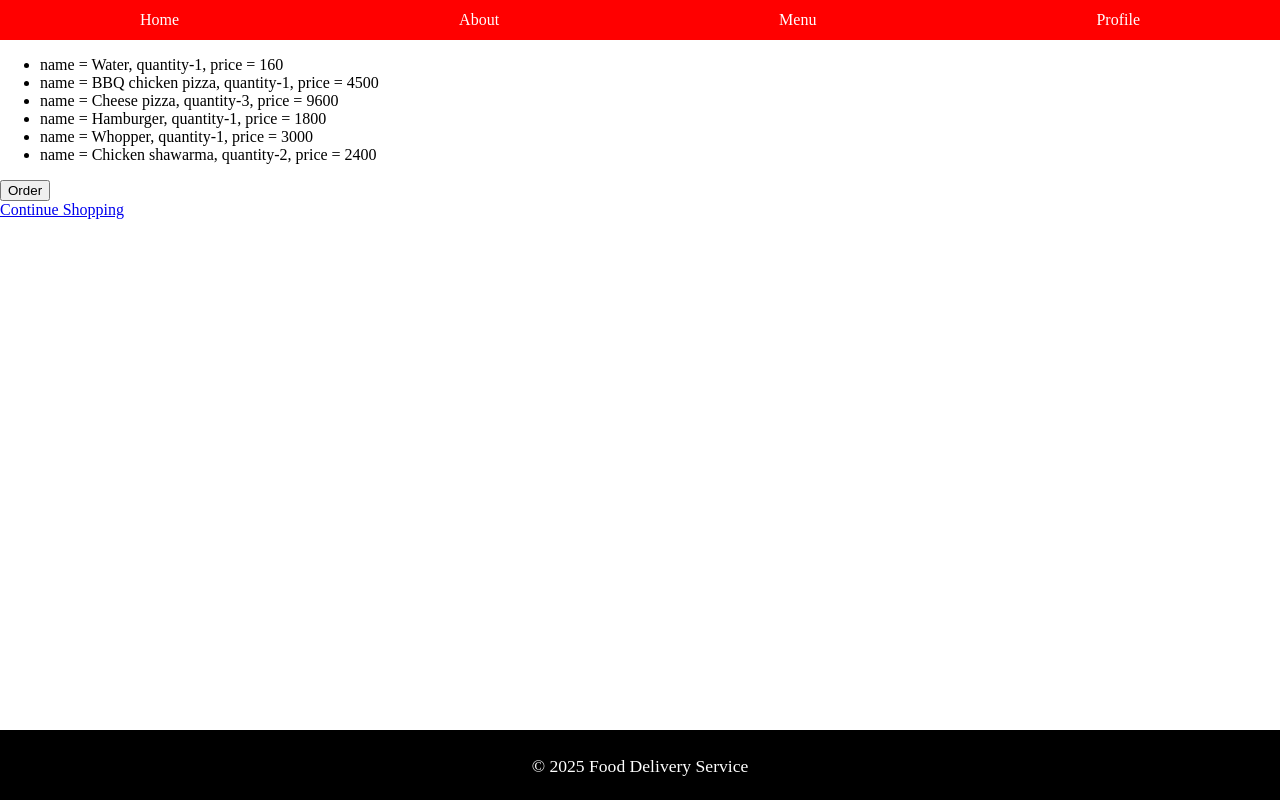
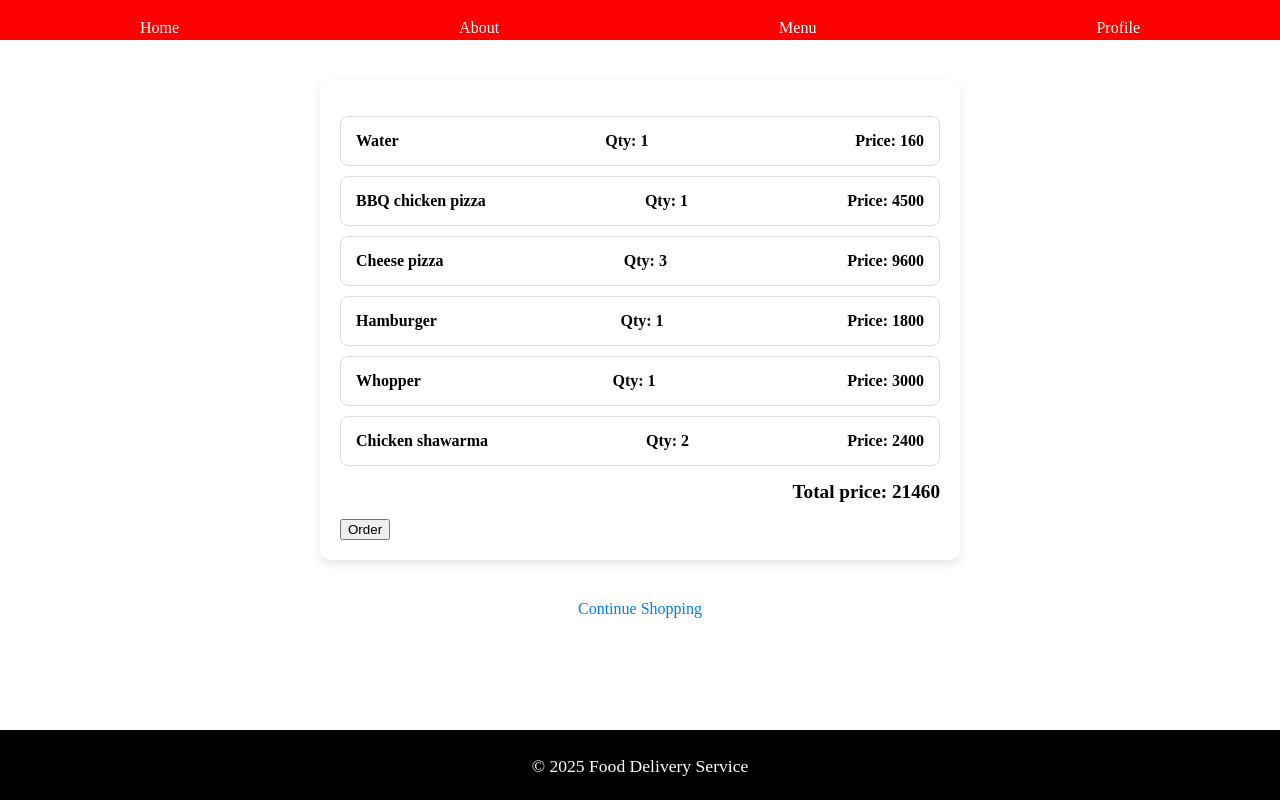
Before and after one commit to AraDarbinyan/Food-delivery-site, a Flask app: page /cart/ in a window 1280 px wide. Run offline with Flask 3, Linux system fonts and the light colour scheme; a user stored in the database is signed in; data comes from the database, SQL or seed files in the repository.

Commit message:
upgraded cart

```diff
--- a/static/css/style.css
+++ b/static/css/style.css
@@ -205,3 +205,65 @@ button.add-to-cart:active {
   background-color: #b33636; /* Even darker on click */
   transform: scale(0.97);
 }
+
+.cart {
+  max-width: 600px;
+  margin: 40px auto;
+  padding: 20px;
+  background: white;
+  border-radius: 10px;
+  box-shadow: 0px 4px 10px rgba(0, 0, 0, 0.1);
+}
+
+/* Cart Items */
+#cart-items {
+  list-style-type: none;
+  padding: 0;
+}
+
+#cart-items li {
+  background: #fff;
+  margin: 10px 0;
+  padding: 15px;
+  border-radius: 8px;
+  display: flex;
+  justify-content: space-between;
+  align-items: center;
+  border: 1px solid #ddd;
+}
+
+#cart-items li span {
+  font-weight: bold;
+}
+
+.order-button {
+  width: 100%;
+  background-color: #28a745;
+  color: white;
+  border: none;
+  padding: 12px;
+  font-size: 16px;
+  font-weight: bold;
+  cursor: pointer;
+  border-radius: 5px;
+  transition: 0.3s;
+  margin-top: 20px;
+}
+a {
+  display: block;
+  text-align: center;
+  margin-top: 15px;
+  font-size: 16px;
+  color: #007bff;
+  text-decoration: none;
+}
+
+a:hover {
+  text-decoration: underline;
+}
+.total-price {
+  font-size: 1.2em;
+  font-weight: bold;
+  text-align: right;
+  margin-top: 15px;
+}
--- a/templates/cart.html
+++ b/templates/cart.html
@@ -5,10 +5,17 @@
 {% block content %}
 <div class="cart">
     <ul id="cart-items">
+        {% set total_price = namespace(value=0) %}  {# Initialize total price #}
         {% for item in cart_products %}
             {% set product = get_product(item.product_id) %}
-            <li>name = {{product.name}}, quantity-{{item.quantity}}, price = {{product.price * item.quantity}}</li>
+            <li>
+                <span>{{ product.name }}</span>
+                <span>Qty: {{ item.quantity }}</span>
+                <span>Price: {{ product.price * item.quantity }}</span>
+            </li>
+            {% set total_price.value = total_price.value + (product.price * item.quantity) %}
         {% endfor %}
+        <p class="total-price"><strong>Total price: {{ total_price.value }}</strong></p>
     </ul>
     <button>Order</button>
 </div>
```
